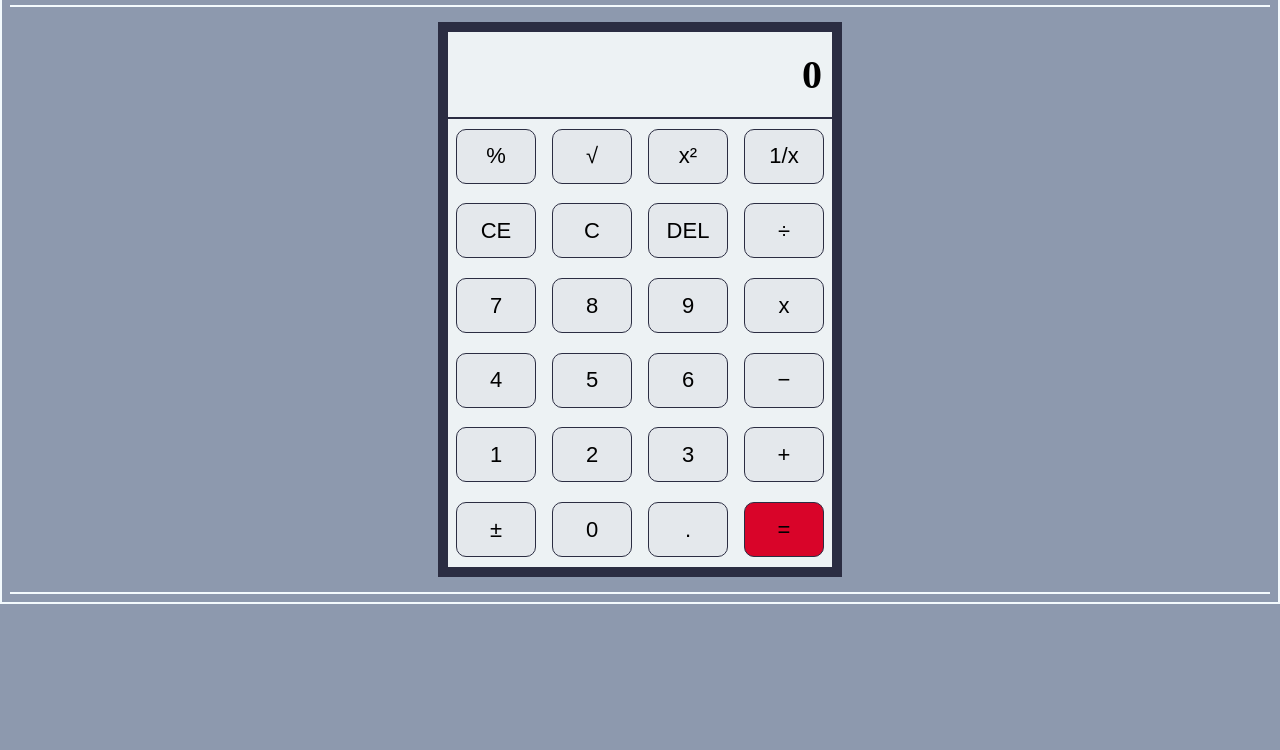
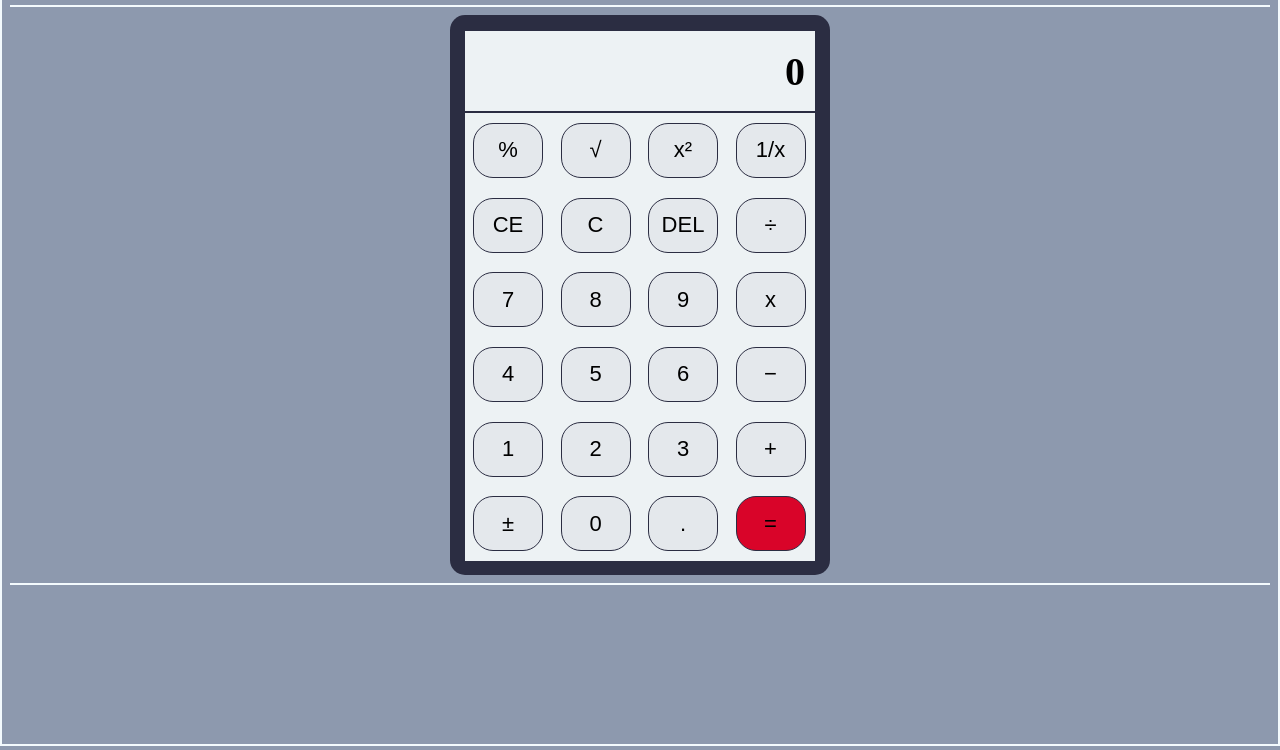
Before and after one commit to adrianmota/adrianmota.github.io, a plain HTML site: page index.html in a window 1280 px wide. Shown: the part 50-800 px from the top of the page. Drawn offline with Linux system fonts and the light colour scheme.

Commit message:
Final commit

```diff
--- a/index.html
+++ b/index.html
@@ -3,6 +3,8 @@
 <head>
     <title>Calculator</title>
     <meta charset="UTF-8" />
+    <meta http-equiv="X-UA-Compatible" content="IE=edge">
+    <meta name="viewport" content="width=device-width, initial-scale=1.0">
     <link href="styles/styles.css" rel="stylesheet" />
 </head>
 <body>
@@ -11,7 +13,8 @@
         <hr>
     </header>
     <section>
-        <table>
+        <div id="table-background-div">
+            <table id="calculator">
                 <thead>
                     <tr>
                         <th id="box-result" colspan="4">0</th>
@@ -56,6 +59,7 @@
                     </tr>
                 </tbody>
             </table>
+        </div>
     </section>
     <footer>
         <hr>
--- a/scripts/main.js
+++ b/scripts/main.js
@@ -51,6 +51,8 @@ btnEquals.onclick = function () {
         boxResult.textContent = String(result);
         num1 = result;
     }
+
+    operation = null;
 }
 
 // Handling basic operations
@@ -224,18 +226,23 @@ btnPercent.onclick = function () {
     if (!boxResult.textContent.includes(symbol)) {
         let number = Number(boxResult.textContent);
         number /= 100;
-        boxResult.textContent = number;
+        boxResult.textContent = String(number);
     }
 }
 
 btnSup2.onclick = function () {
     let number = Number(boxResult.textContent);
+    // lengthBoxResultContent = boxResult.textContent.length;
     number = number ** 2;
-    boxResult.textContent = number;
+    lengthOfTheNumber = String(number).length;
+
+    if (lengthOfTheNumber < 17) {
+        boxResult.textContent = String(number);
+    }
 }
 
 btnSqrt.onclick = function () {
     let number = Number(boxResult.textContent);
     number = Math.sqrt(number);
-    boxResult.textContent = number;
+    boxResult.textContent = String(number);
 }
--- a/styles/styles.css
+++ b/styles/styles.css
@@ -1,12 +1,8 @@
 html {
-  margin: 0;
   border: 2px solid #f3fafd;
   background-color: #8d99ae;
+  height: 99%;
 }
-
-/* body {
-  background-color: #748094;
-} */
 
 h1 {
   margin: 0;
@@ -15,34 +11,47 @@ h1 {
 }
 
 hr {
-  border: 1px solid #f3fafd;
+  border-style: solid;
+  border-width: 1px;
+  border-color: #f3fafd;
 }
 
-table {
-  margin: 15px auto;
-  border: 10px solid #2b2d42;
-  /* border-radius: 20px; */
+[id="table-background-div"] {
+  margin: auto;
+  border-radius: 15px;
+  background-color: #2b2d42;
+  width: 380px;
+  height: 560px;
+}
+
+[id="calculator"] {
+  position: relative;
+  top: 16px;
+  right: 0;
+  bottom: 0;
+  left: 0;
+  margin: auto;
+  border-width: 10px;
   border-collapse: collapse;
   padding: 0;
-  width: 400px;
-  height: 555px;
+  width: 350px;
+  height: 530px;
 }
 
-th[id="box-result"] {
+[id="box-result"] {
   margin: 0;
-  border: 2px solid #2b2d42;
-  /* border-radius: 5px; */
+  border-bottom: 2px solid #2b2d42;
   padding: 10px;
-  /* width: 60px; */
-  height: 65px;
+  height: 60px;
+  font-size: 40px;
   text-align: right;
-  font-size: 40px;
   background-color: #edf2f4;
 }
 
 td {
   margin: 0 auto;
-  /* border-collapse: collapse; */
+  border: 0;
+  border-collapse: collapse;
   padding: 8px;
   background-color: #edf2f4;
 }
@@ -50,45 +59,45 @@ td {
 button {
   margin: 0;
   border: 1px solid #2b2d42;
+  border-radius: 20px;
   padding: 0;
-  width: 80px;
+  width: 70px;
   height: 55px;
   font-size: 22px;
-  border-radius: 10px;
   background-color: #e4e8ec;
 }
 
 button:hover {
   margin: 0;
   border: 1px solid #2b2d42;
+  border-radius: 20px;
   padding: 0;
-  width: 80px;
+  width: 70px;
   height: 55px;
   font-size: 22px;
-  border-radius: 10px;
   background-color: #c9ccd3;
 }
 
 button:active {
   margin: 0;
   border: 1px solid #2b2d42;
+  border-radius: 20px;
   padding: 0;
-  width: 80px;
+  width: 70px;
   height: 55px;
   font-size: 22px;
-  border-radius: 10px;
   background-color: #e4e8ec;
 }
 
-button[id="btn-equals"] {
+[id="btn-equals"] {
   background-color: #d90429;
 }
 
-button[id="btn-equals"]:hover {
+[id="btn-equals"]:hover {
     background-color: #ef233c;
 }
 
-button[id="btn-equals"]:active {
+[id="btn-equals"]:active {
     background-color: #d90429;
 }
 
```
Lines whose indentation alone changed are shown as unchanged.
